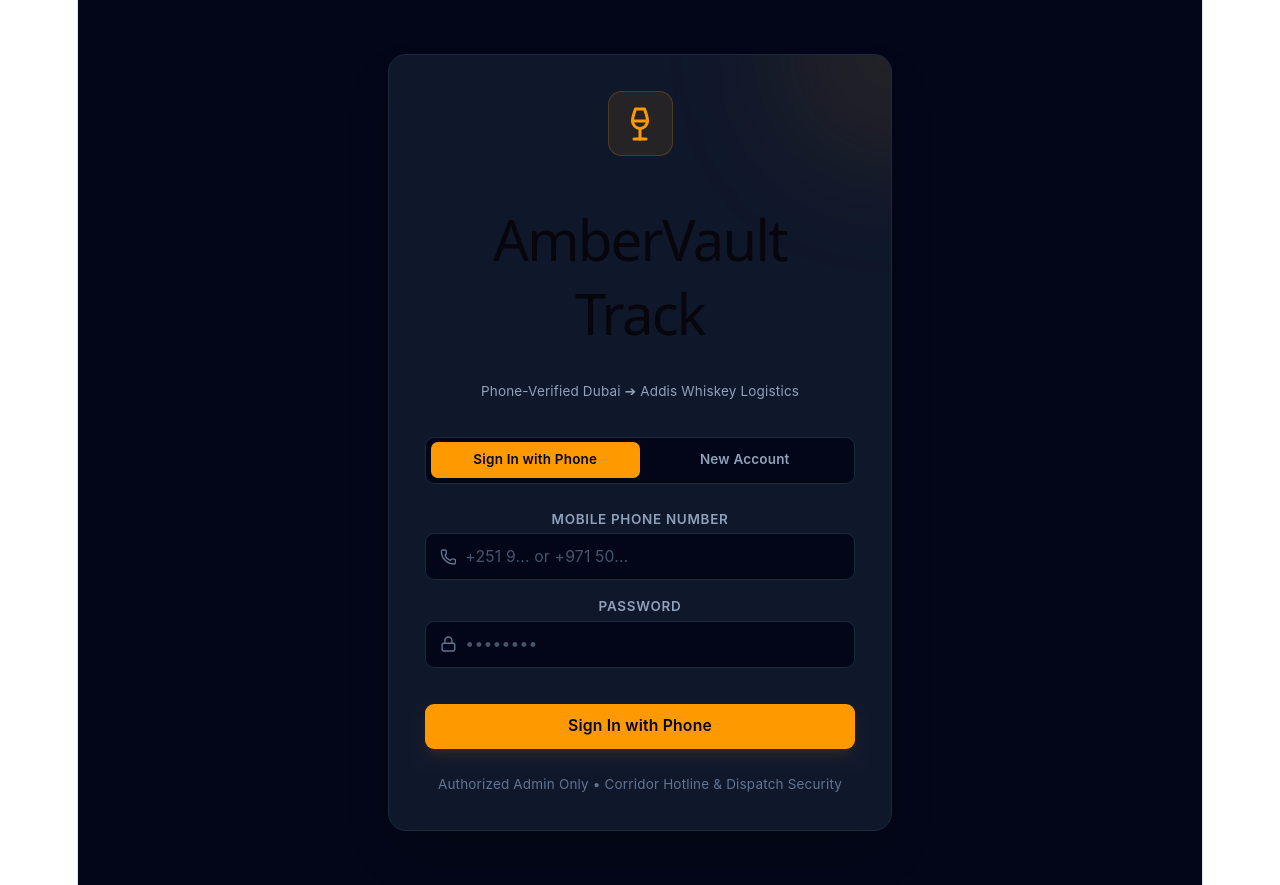
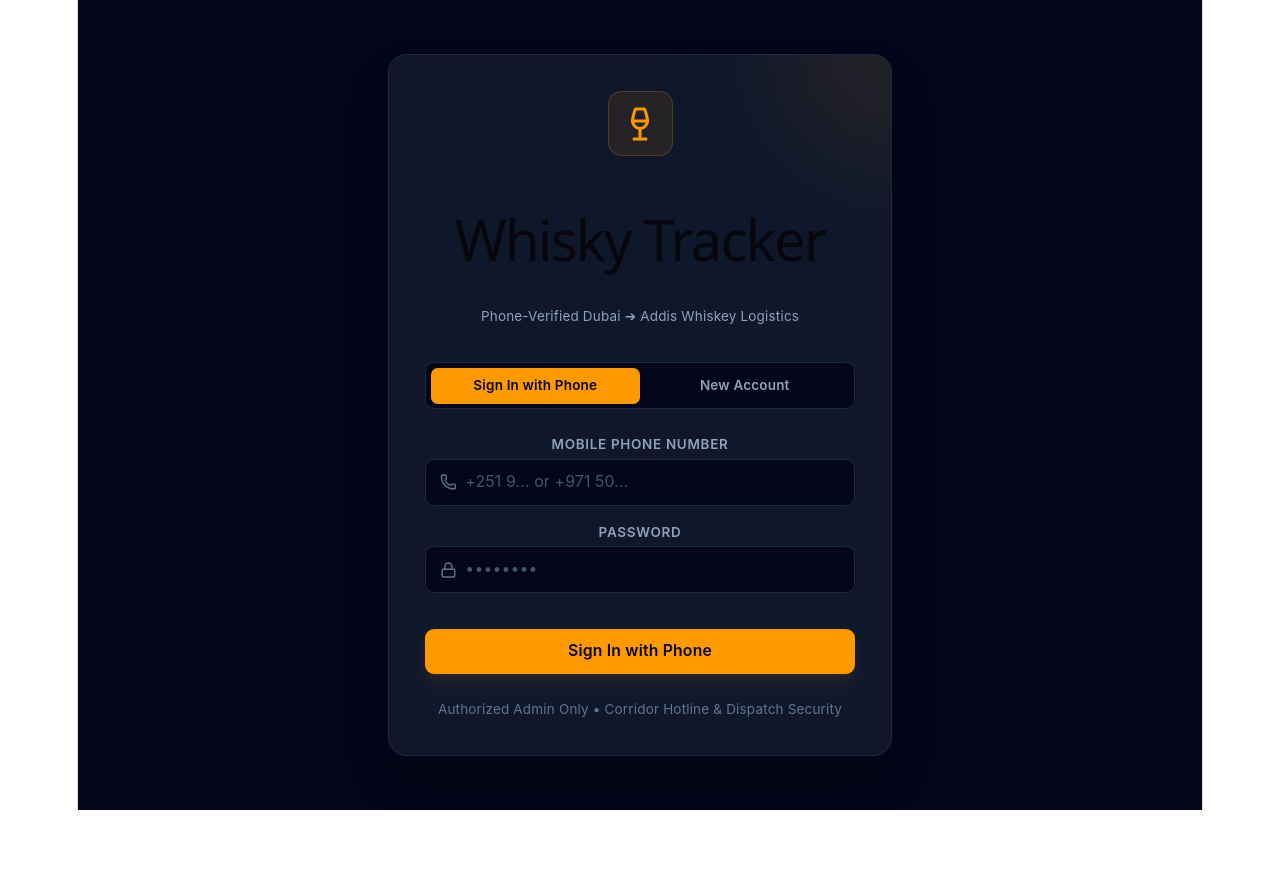
Before and after one commit to Abemelek97/whisky-tracker, a React (Vite) app in the folder frontend/: page / in a window 1280 px wide. After the commit the page ends 810 px from the top, so only its background shows below. Built offline with nearby package versions, Linux system fonts and the light colour scheme.

Commit message:
chore: update-name

```diff
--- a/frontend/src/components/Navbar.jsx
+++ b/frontend/src/components/Navbar.jsx
@@ -13,7 +13,7 @@ export default function Navbar({ currentUser, onOpenNewDispatch, onOpenHelp, onL
           </div>
           <div>
             <span className="font-bold text-lg tracking-tight bg-gradient-to-r from-amber-200 to-amber-500 bg-clip-text text-transparent">
-              AmberVault Track
+              Whisky Tracker
             </span>
             <span className="text-xs text-slate-400 block -mt-1">Dubai ➔ Addis Ababa Corridor</span>
           </div>
--- a/frontend/src/data/mockShipments.js
+++ b/frontend/src/data/mockShipments.js
@@ -52,7 +52,7 @@ export const INITIAL_SHIPMENTS = [
 export const ONBOARDING_STEPS = [
   {
     title: "The Dubai-to-Addis Corridor",
-    desc: "AmberVault tracks fine whiskey transit handled by individual travelers flying from Dubai (DXB) directly to depots in Addis Ababa (ADD).",
+    desc: "This Whisky Tracker tracks fine whiskey transit handled by individual travelers flying from Dubai (DXB) directly to depots in Addis Ababa (ADD).",
     iconKey: "wine"
   },
   {
--- a/frontend/src/pages/Authpage.jsx
+++ b/frontend/src/pages/Authpage.jsx
@@ -50,7 +50,7 @@ export default function AuthPage({ onLoginSuccess }) {
           <div className="inline-flex p-3 bg-amber-500/10 border border-amber-500/20 rounded-xl text-amber-500 mb-3">
             <Wine className="w-8 h-8" />
           </div>
-          <h1 className="text-2xl font-bold tracking-tight text-slate-100">AmberVault Track</h1>
+          <h1 className="text-2xl font-bold tracking-tight text-slate-100">Whisky Tracker</h1>
           <p className="text-xs text-slate-400 mt-1">Phone-Verified Dubai ➔ Addis Whiskey Logistics</p>
         </div>
 
```
